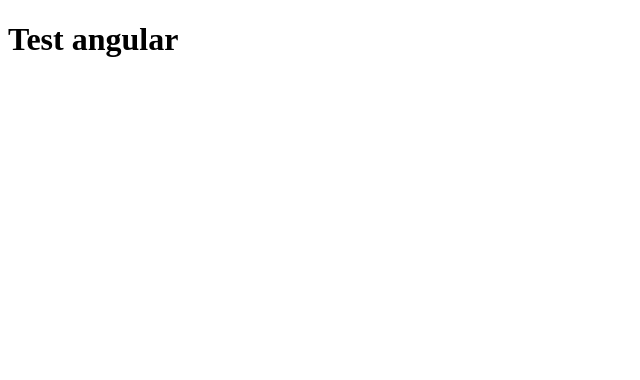
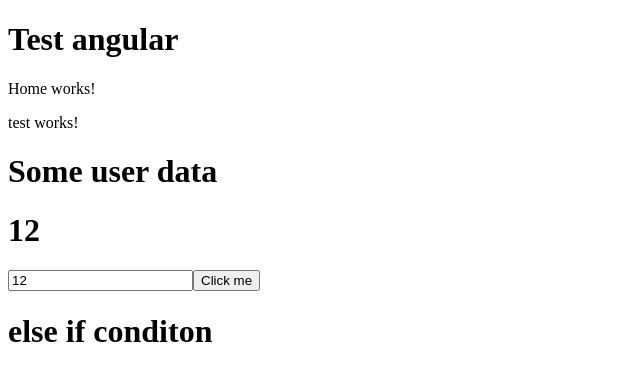
Before and after one commit to SaiReddyA/Angular-20-Testing, an Angular app in the folder my-Angular-Project/: page / in a window 1280 px wide. Shown: the top 380 px of the page, without its empty margins (0-640 px from the left). Built offline with nearby package versions, Linux system fonts and the light colour scheme.

Commit message:
day 4 commit

```diff
--- a/my-Angular-Project/src/app/Components/home/home.html
+++ b/my-Angular-Project/src/app/Components/home/home.html
@@ -1 +1 @@
-<p>home works!</p>
+<p>Home works!</p>
--- a/my-Angular-Project/src/app/Components/home/home.ts
+++ b/my-Angular-Project/src/app/Components/home/home.ts
@@ -8,4 +8,6 @@
 })
 export class Home {
 
+
+
 }
--- /dev/null
+++ b/my-Angular-Project/src/app/Components/test/test.html
@@ -0,0 +1,15 @@
+<p>test works!</p>
+<h1>{{UserName}}</h1>
+<h1>{{count}}</h1>
+<input type="number" name="usernumber" id="usernumber" [(ngModel)]="count" >
+<button type="button" [disabled]="isDisabled" (click)="DisplayMessage()">Click me </button>
+
+@if(isDisabled){
+    <h1>if conditon</h1>
+
+} @else if(elseIfcase) {
+
+    <h1>else if conditon</h1>
+} @else{
+    <h1> else </h1>
+}
--- /dev/null
+++ b/my-Angular-Project/src/app/Components/test/test.ts
@@ -0,0 +1,22 @@
+import { Component } from '@angular/core';
+import { FormsModule } from '@angular/forms';
+
+@Component({
+  selector: 'app-test',
+  imports: [FormsModule],
+  templateUrl: './test.html',
+  styleUrl: './test.css',
+})
+export class Test {
+  UserName : string = 'Some user data';
+  isDisabled : boolean = false;
+  elseIfcase : boolean = true;
+  count:number = 12;
+
+  DisplayMessage():void {
+    //alert('clicked');
+    debugger
+    this.count++
+  }
+
+}
--- a/my-Angular-Project/src/app/app.html
+++ b/my-Angular-Project/src/app/app.html
@@ -1,2 +1,4 @@
 <h1>Test angular</h1>
+<app-home></app-home>
+<app-test></app-test>
 <router-outlet />
--- a/my-Angular-Project/src/app/app.ts
+++ b/my-Angular-Project/src/app/app.ts
@@ -1,9 +1,11 @@
 import { Component, signal } from '@angular/core';
 import { RouterOutlet } from '@angular/router';
+import { Home } from './Components/home/home';
+import { Test } from './Components/test/test';
 
 @Component({
   selector: 'app-root',
-  imports: [RouterOutlet],
+  imports: [RouterOutlet, Home, Test],
   templateUrl: './app.html',
   styleUrl: './app.css'
 })
```
Also changed, not shown: my-Angular-Project/src/app/Components/test/test.css (added), 1 other file (tests, documents, lock files or other folders).
